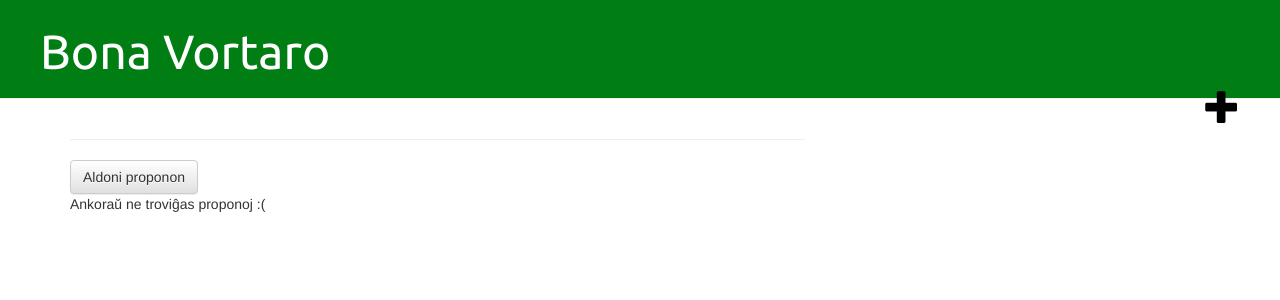
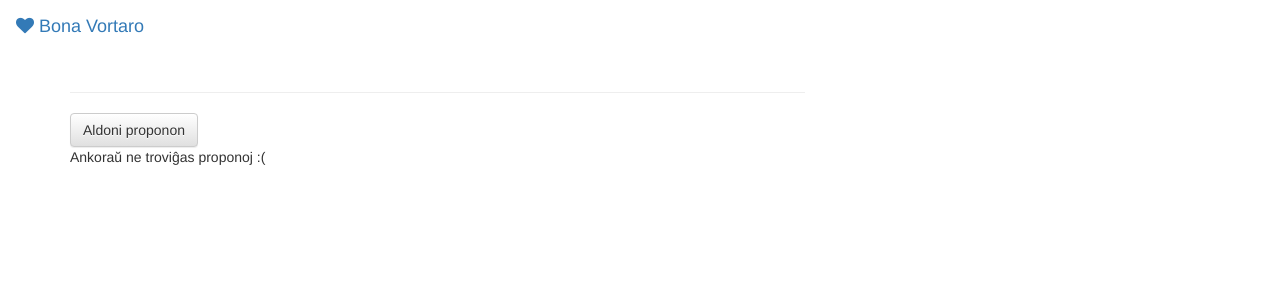
Before and after one commit to AndreLewin/bonavortaro, a Django app: template vortaro/templates/vortaro/radikpaĝo.html in a window 1280 px wide. Shown: the top 300 px of the page. Run offline with Django 3.2, Linux system fonts and the light colour scheme; the template is opened without the code that fills it, so the values that code supplies are empty; some libraries are stand-ins or nearby versions.

```diff
--- a/vortaro/static/css/bazo.css
+++ b/vortaro/static/css/bazo.css
@@ -89,6 +89,7 @@ h1, h2, h3, h4 {
 .radiknomo {
     font-family: 'Ubuntu', sans-serif;
     font-size: 20px;
+    color: hsl(180, 100%, 50%);
     padding-left: 10px;
     padding-right: 10px;
 }
@@ -96,6 +97,7 @@ h1, h2, h3, h4 {
 .proponnomo {
     font-family: 'Ubuntu', sans-serif;
     font-size: 15px;
+    color: hsl(180, 100%, 50%);
     padding-left: 8px;
     padding-right: 8px;
 }
--- a/vortaro/templates/vortaro/bazo.html
+++ b/vortaro/templates/vortaro/bazo.html
@@ -7,14 +7,17 @@
         <title>Bona Vortaro</title>
         <link rel="stylesheet" href="//maxcdn.bootstrapcdn.com/bootstrap/3.3.7/css/bootstrap.min.css">
         <link rel="stylesheet" href="//maxcdn.bootstrapcdn.com/bootstrap/3.3.7/css/bootstrap-theme.min.css">
-        <link href="https://fonts.googleapis.com/css?family=Ubuntu" rel="stylesheet">
+        <link rel="stylesheet" href="https://fonts.googleapis.com/css?family=Ubuntu">
+        <link rel="stylesheet" href="https://maxcdn.bootstrapcdn.com/font-awesome/4.7.0/css/font-awesome.min.css">
         <link rel="stylesheet" href="{% static 'css/bazo.css' %}">
     </head>
     <body>
-        <div class="page-header">
-            <h1><a href="{% url 'ĉefpaĝURLo' %}">Bona Vortaro</a></h1>
-            <a href="{% url 'aldonpaĝURLo' %}" class="top-menu"><span class="glyphicon glyphicon-plus"></span></a>
-        </div>
+        <nav class="navbar navbar-light bg-faded">
+            <a class="navbar-brand" href="#">
+                <i class="fa fa-heart" aria-hidden="true"></i>
+                Bona Vortaro
+            </a>
+        </nav>
 
         <div class="content container">
             <div class="row">
```
Also changed, not shown: vortaro/templates/vortaro/ĉefpaĝo.html (+4 -5 lines).
